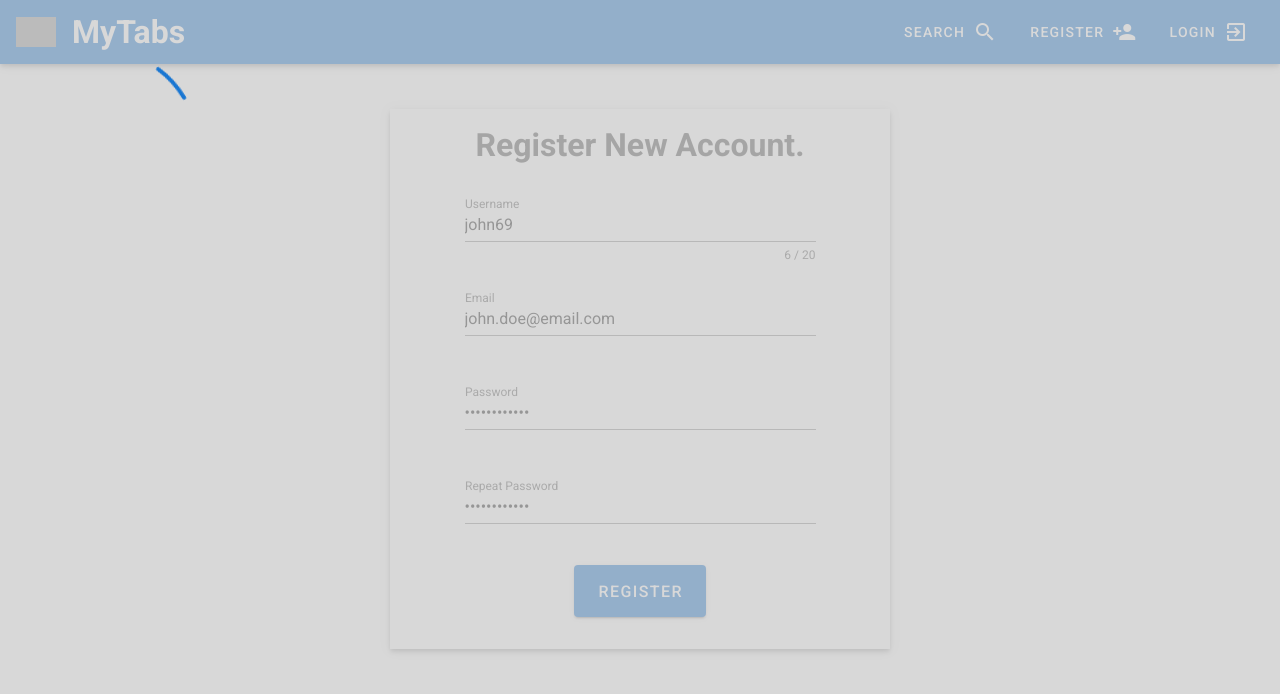
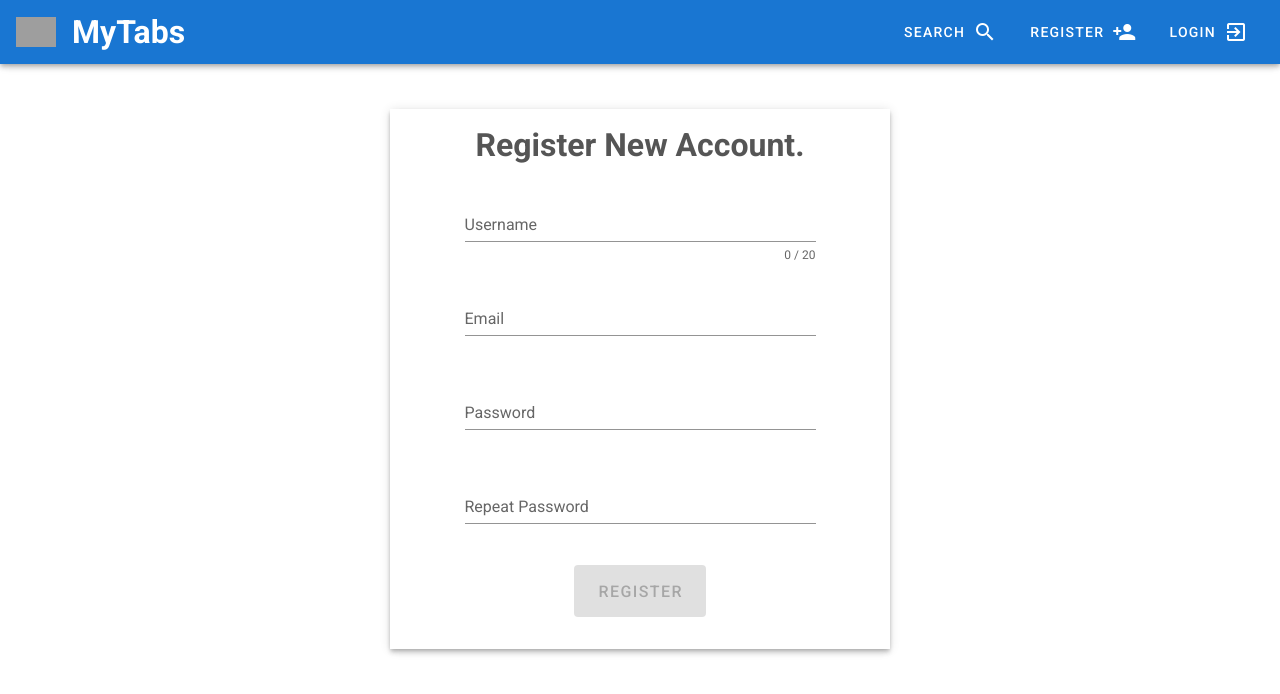
Before and after one commit to bartoszkruba/MyTabs, a Vue app in the folder frontend/: page /register in a window 1280 px wide. Shown: the top 694 px of the page. Built offline with nearby package versions, Linux system fonts and the light colour scheme; grey boxes are pictures that could not be loaded.

Commit message:
Register page finished

```diff
--- a/frontend/src/App.vue
+++ b/frontend/src/App.vue
@@ -98,8 +98,7 @@
 </template>
 
 <script lang="ts">
-    import Vue from 'vue';
-    import Component from 'vue-class-component'
+    import {Vue, Component} from 'vue-property-decorator'
     import {getUserFromCookies} from '@/util/cookies';
 
     @Component({components: {}, name: "App"})
--- a/frontend/src/components/LoadingPopup.vue
+++ b/frontend/src/components/LoadingPopup.vue
@@ -1,6 +1,6 @@
 <template>
-    <div class="popup">
-        <v-progress-circular class="mt-12" size="200" indeterminate color="primary"/>
+    <div class="popup d-flex justify-center fade-in">
+        <v-progress-circular class="mt-12 spinner" size="200" indeterminate color="info"/>
     </div>
 </template>
 
@@ -20,8 +20,62 @@
         bottom: 0;
         right: 0;
         z-index: 999;
-        background-color: rgba(200, 200, 200, 0.7);
+        background-color: rgba(150, 150, 175, 0.6);
         width: 100vw;
         height: 100vh;
+        padding-top: 20vh;
+    }
+
+    .fade-in {
+        animation: fadeIn ease 0.5s;
+        -webkit-animation: fadeIn ease 0.55s;
+        -moz-animation: fadeIn ease 0.55s;
+        -o-animation: fadeIn ease 0.55s;
+        -ms-animation: fadeIn ease 0.55s;
+    }
+
+    @keyframes fadeIn {
+        0% {
+            opacity: 0;
+        }
+        100% {
+            opacity: 1;
+        }
+    }
+
+    @-moz-keyframes fadeIn {
+        0% {
+            opacity: 0;
+        }
+        100% {
+            opacity: 1;
+        }
+    }
+
+    @-webkit-keyframes fadeIn {
+        0% {
+            opacity: 0;
+        }
+        100% {
+            opacity: 1;
+        }
+    }
+
+    @-o-keyframes fadeIn {
+        0% {
+            opacity: 0;
+        }
+        100% {
+            opacity: 1;
+        }
+    }
+
+    @-ms-keyframes fadeIn {
+        0% {
+            opacity: 0;
+        }
+        100% {
+            opacity: 1;
+        }
     }
 </style>
--- a/frontend/src/util/api.ts
+++ b/frontend/src/util/api.ts
@@ -5,7 +5,7 @@ import User from "@/models/User"
 const client = axios.create({baseURL: API_URL})
 
 export const createNewUser = (username: string, email: string, password: string) => {
-    return axios.post("user", {username, email, password})
+    return client.post("users", {username, email, password})
 }
 
 export const getUserById = async (id: number) => {
--- a/frontend/src/util/constants.ts
+++ b/frontend/src/util/constants.ts
@@ -1,4 +1,5 @@
 const APP_NAME = "MyTabs"
 const API_URL = "http://localhost:5000/api"
+// const API_URL = "https://mytabsrest.azurewebsites.net/api"
 
 export {APP_NAME, API_URL}
--- a/frontend/src/views/Register.vue
+++ b/frontend/src/views/Register.vue
@@ -1,6 +1,6 @@
 <template>
-    <v-form class="darkText mt-5 registerForm" ref="form">
-        <LoadingPopup/>
+    <v-form class="darkText mt-5 registerForm" ref="form" v-model="valid">
+        <LoadingPopup v-if="loading"/>
         <v-container class="elevation-4" style="max-width: 500px">
             <v-row>
                 <v-col><h1 class="text-center">Register New Account.</h1></v-col>
@@ -39,58 +39,54 @@
 </template>
 
 <script lang="ts">
-    import Vue from 'vue';
-    import Component from 'vue-class-component'
+    import {Vue, Component} from 'vue-property-decorator'
     import LoadingPopup from '@/components/LoadingPopup.vue';
-    import {Prop, Watch} from 'vue-property-decorator'
     import {createNewUser} from "@/util/api";
 
     @Component({components: {LoadingPopup}, name: "Register"})
     export default class Register extends Vue {
-        @Prop()
-        private username = 'john69'
+        private valid = false
+        private username = ''
+        private email = ''
+        private password = ''
+        private repeatPassword = ''
+        private error = ''
+        private loading = false
 
         private usernameRules = [
             v => !!v || "Field is required",
             v => (!!v && v.length >= 4 && v.length <= 20) || 'Username must be between 4 and 20 characters longs',
             v => (!!v && !v.includes(" ")) || "No spaces allowed"
         ]
-        @Prop()
-        public email = 'john.doe@email.com'
         private emailRules = [
             v => !!v || "Field is required",
             v => /.+@.+\..+/.test(v) || "Invalid email",
         ]
-        @Prop()
-        public password = 'password1234'
         private passwordRules = [
             v => !!v || "Field is required",
             v => (!!v && !v.includes(" ")) || "No spaces allowed"
         ]
-        @Prop()
-        public repeatPassword = 'password1234'
         private repeatPasswordRules = [
             v => !!v || "Field is required",
             v => (!!v && !v.includes(" ")) || "No spaces allowed",
-            v => (v == this.password) || "Passwords do not matches"
+            () => this.passwordsMatches() || "Passwords do not matches"
         ]
 
-        @Prop()
-        private error = "";
-
-        get valid() {
-            for (const rule of this.usernameRules) if (rule(this.username) != true) return false;
-            for (const rule of this.emailRules) if (rule(this.email) != true) return false;
-            for (const rule of this.passwordRules) if (rule(this.password) != true) return false;
-            for (const rule of this.repeatPasswordRules) if (rule(this.repeatPassword) != true) return false;
-            return true;
+        private passwordsMatches() {
+            return this.password == this.repeatPassword
         }
 
-        private register = async () => {
+        private async register() {
             try {
-                const response = await createNewUser(this.username, this.email, this.password);
+                this.loading = true;
+                await createNewUser(this.username, this.email, this.password);
+                await this.$router.push("login");
             } catch (e) {
-                this.error = "Could not register account.";
+                if (e.response && e.response.status >= 400 && e.response.status < 500 && e.response.data &&
+                    e.response.data.error) {
+                    this.error = e.response.data.error;
+                } else this.error = "Oops, something went wrong. Try again.";
+                this.loading = false;
             }
         }
     }
```
